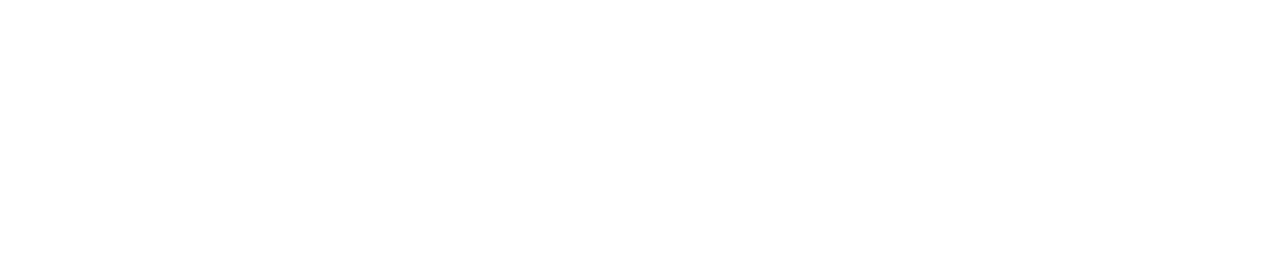
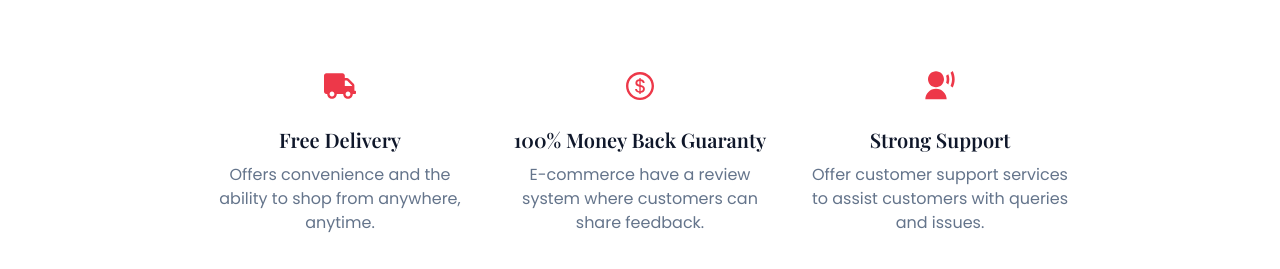
Before and after one commit to HossainRafi/Outfit, a React (Vite) app in the folder client/: page / in a window 1280 px wide. Shown: the part 2663-2932 px from the top of the page. Before the commit the page ends 2653 px from the top, so only its background shows below. Built offline with nearby package versions, Linux system fonts and the light colour scheme.

Commit message:
features done

```diff
--- /dev/null
+++ b/client/src/pages/home/Features.jsx
@@ -0,0 +1,41 @@
+import { FaTruck } from "react-icons/fa";
+import { AiOutlineDollar } from "react-icons/ai";
+import { RiUserVoiceFill } from "react-icons/ri";
+
+const Features = () => {
+  return (
+    <section className="section__container banner__container">
+      <div className="banner__card">
+        <span>
+          <FaTruck />
+        </span>
+        <h4>Free Delivery</h4>
+        <p>
+          Offers convenience and the ability to shop from anywhere, anytime.
+        </p>
+      </div>
+      <div className="banner__card">
+        <span>
+          <i className="ri-money-dollar-circle-line"></i>
+          <AiOutlineDollar />
+        </span>
+        <h4>100% Money Back Guaranty</h4>
+        <p>
+          E-commerce have a review system where customers can share feedback.
+        </p>
+      </div>
+      <div className="banner__card">
+        <span>
+          <RiUserVoiceFill />
+        </span>
+        <h4>Strong Support</h4>
+        <p>
+          Offer customer support services to assist customers with queries and
+          issues.
+        </p>
+      </div>
+    </section>
+  );
+};
+
+export default Features;
--- a/client/src/pages/home/Home.jsx
+++ b/client/src/pages/home/Home.jsx
@@ -1,6 +1,7 @@
 import Banner from "./Banner";
 import Categories from "./Categories";
 import DealsSection from "./DealsSection";
+import Features from "./Features";
 import TrendingProducts from "./TrendingProducts";
 
 const Home = () => {
@@ -10,6 +11,7 @@
       <Categories />
       <DealsSection />
       <TrendingProducts />
+      <Features />
     </>
   );
 };
```
